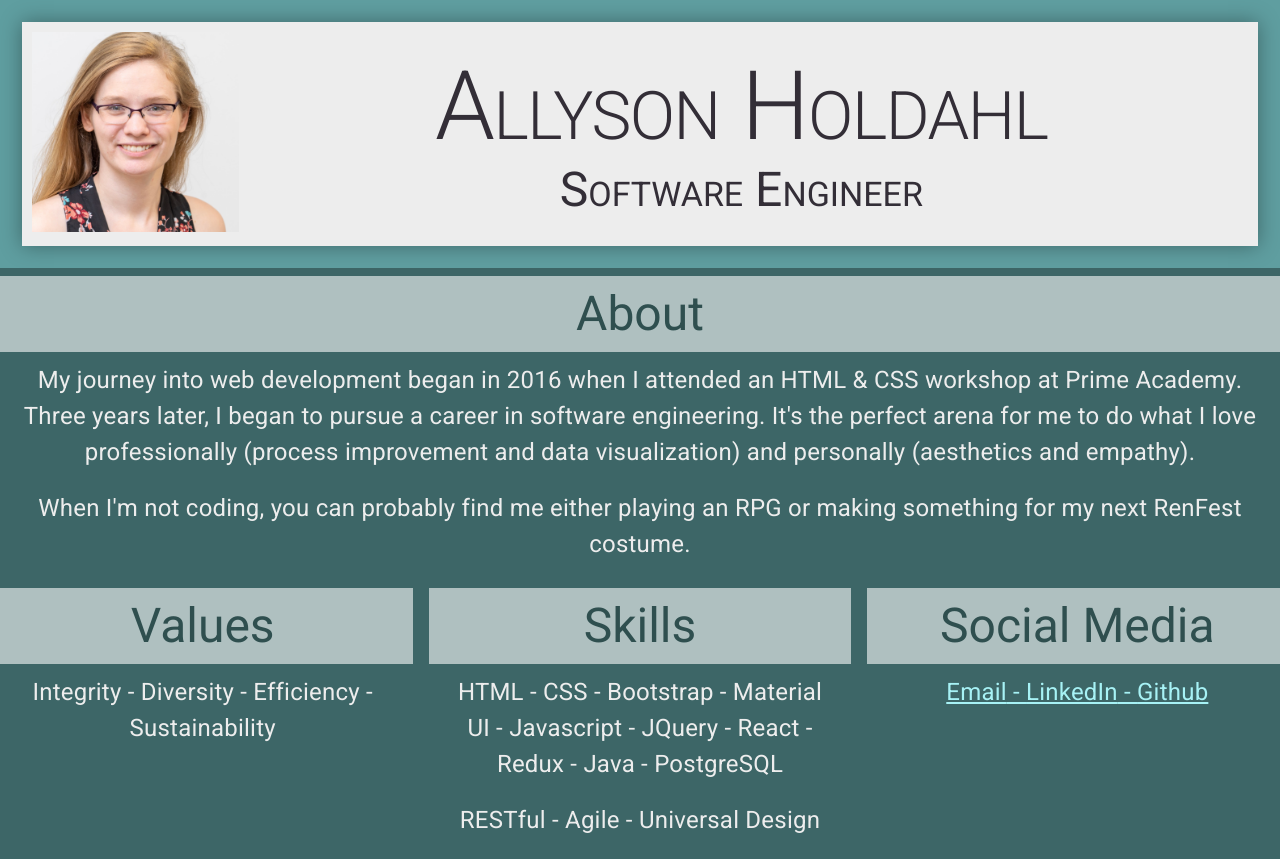
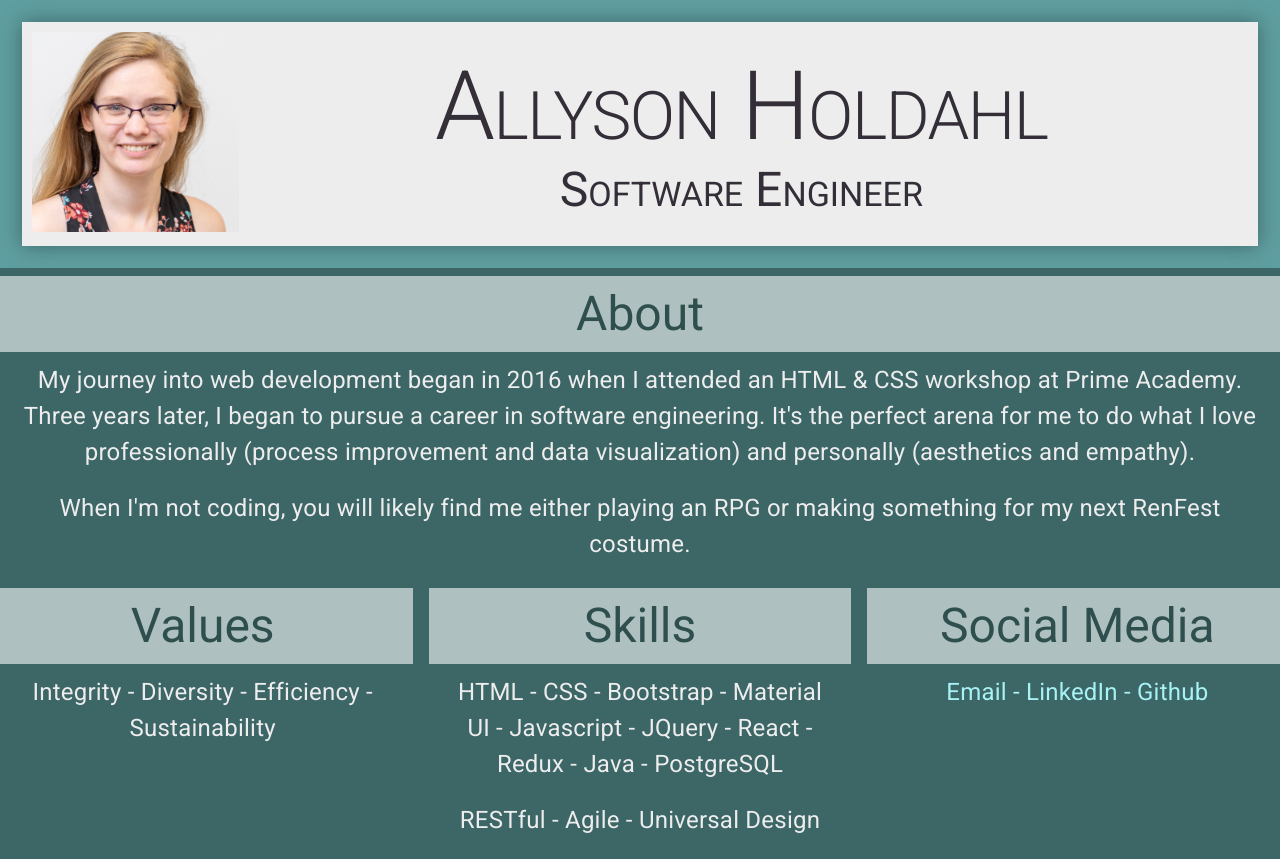
Before and after one commit to aholdahl/portfolio, a React app: page / in a window 1280 px wide. Shown: the top 859 px of the page. Built offline with nearby package versions, Linux system fonts and the light colour scheme.

Commit message:
couple minor tweaks

```diff
--- a/src/Components/App/App.css
+++ b/src/Components/App/App.css
@@ -41,7 +41,7 @@ html {
 
 .myLinks {
   color: rgb(167, 242, 245) !important;
-  text-decoration: underline;
+  /* text-decoration: underline; */
 }
 
 .myThumbnails {
--- a/src/Components/Home/Home.jsx
+++ b/src/Components/Home/Home.jsx
@@ -20,7 +20,7 @@ class Home extends Component {
                     <Grid item xs={12} className="myTile">
                         <Typography variant="h3" className="subHeader">About</Typography>
                         <Typography className="myContent">My journey into web development began in 2016 when I attended an HTML & CSS workshop at Prime Academy. Three years later, I began to pursue a career in software engineering. It's the perfect arena for me to do what I love professionally (process improvement and data visualization) and personally (aesthetics and empathy).</Typography>
-                        <Typography className="myContent">When I'm not coding, you can probably find me either playing an RPG or making something for my next RenFest costume.</Typography>
+                        <Typography className="myContent">When I'm not coding, you will likely find me either playing an RPG or making something for my next RenFest costume.</Typography>
                     </Grid>
                     <Grid item xs={12} sm={6} md={4} className="myTile">
                         <Typography variant="h3" className="subHeader">Values</Typography>
```
